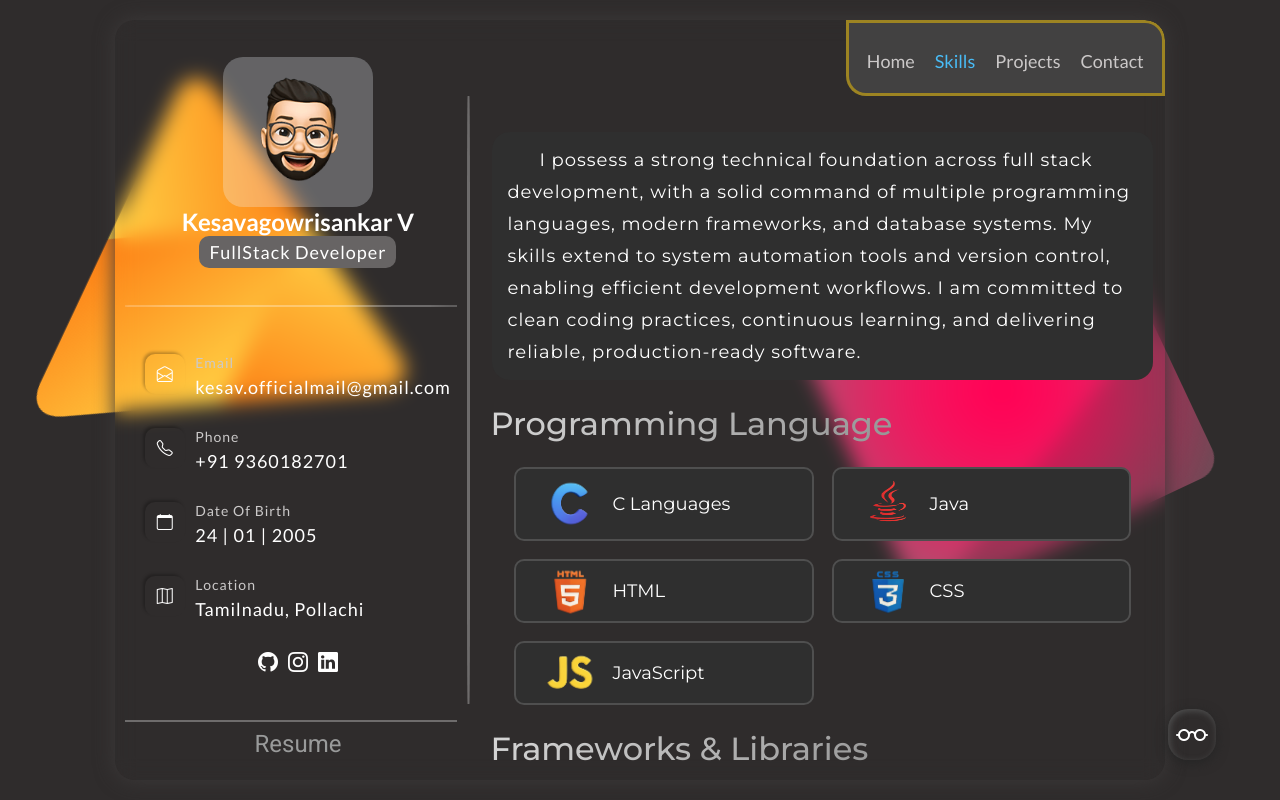
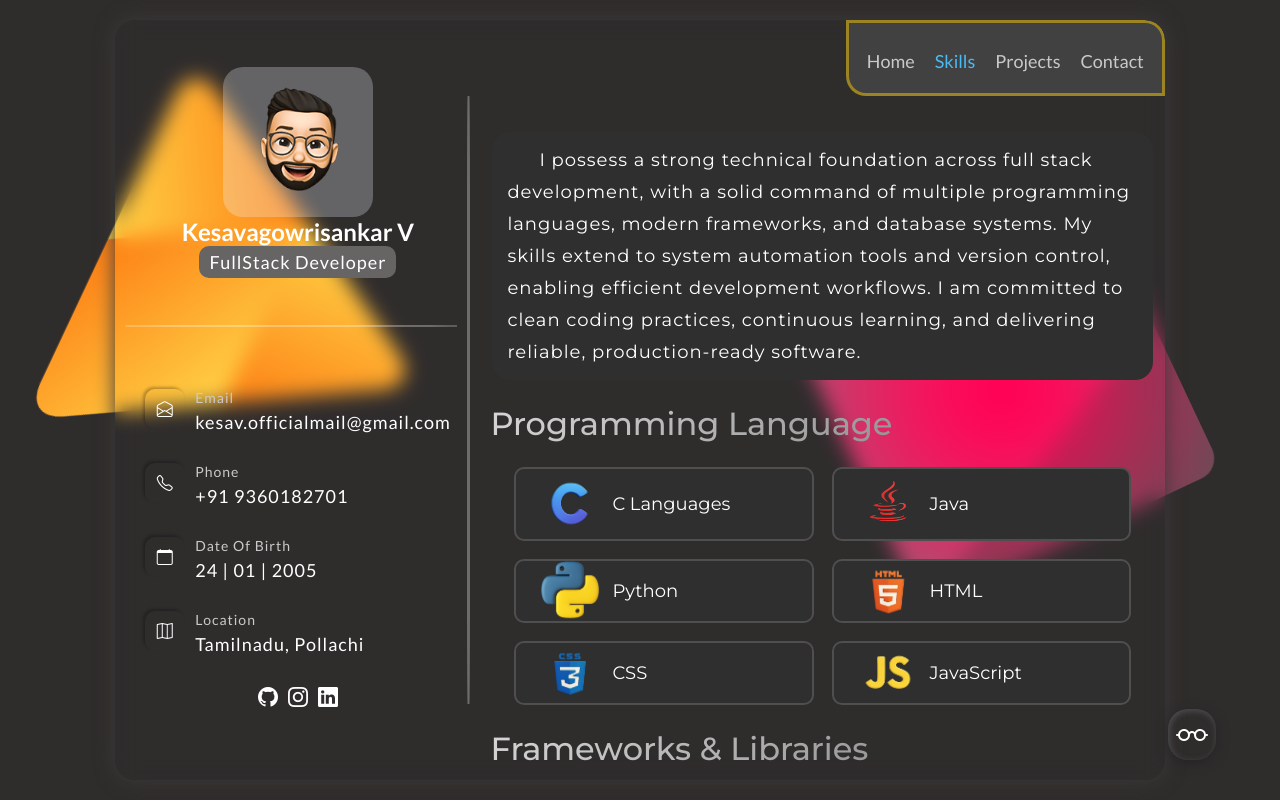
Before and after one commit to kesav-venkatesan/Portfolio, a plain HTML site: page index.html in a window 1280 px wide. Both pictures are taken after a click on the element "Skills". Drawn offline with nearby package versions, Linux system fonts and the light colour scheme; a web font is replaced by a local one.

Commit message:
add python

```diff
--- a/dynamic.css
+++ b/dynamic.css
@@ -150,6 +150,7 @@ height: 100%;
   display: flex;
   align-items: center;
   justify-content: center;
+  cursor: pointer;
   i {
     color: greenyellow;
     font-size: 18px;
--- a/index.html
+++ b/index.html
@@ -109,10 +109,10 @@
         </div>
       </div>
 
-      <a class="resume_btn" target="_blank"
+      <!-- <a class="resume_btn" target="_blank"
         href="https://1drv.ms/w/c/65bceabd33870566/IQAPa6XmP5GGRb90uLQF7NBNAfE4ANasw9Saa_qwaOtfdNY?e=pY9GVs">
         Resume
-      </a>
+      </a> -->
 
     </div>
 
@@ -146,13 +146,13 @@
               passion for building scalable, efficient software solutions.</p>
           </div>
 
-          <div class="company_list">
+          <!-- <div class="company_list">
             <div class="company">
               <img src="assert/testpress.png" alt="">
               <div class="company_position">Software developer at <span style="color: #009dff;">Testpress Tech Labs LLP</span></div>
               <div>August 2025 - <em>Present</em></div>
             </div>
-          </div>
+          </div> -->
 
           <div class="Certification" style="padding: 24px; display: flex; flex-direction: column; gap: 32px;">
             <a href="#" class="CertificayionHeading">Certification</a>
@@ -233,6 +233,10 @@
               <div class="Java RedGradiend">
                 <img src="assert/Java.png" alt="">
                 <p>Java</p>
+              </div>
+              <div class=" YellowGradient">
+                <img src="assert/python.png" alt="">
+                <p>Python</p>
               </div>
               <div class="HTML OrangeGradient">
                 <img src="assert/HTML.png" alt="">
```
Also changed, not shown: assert/python.png (added).
